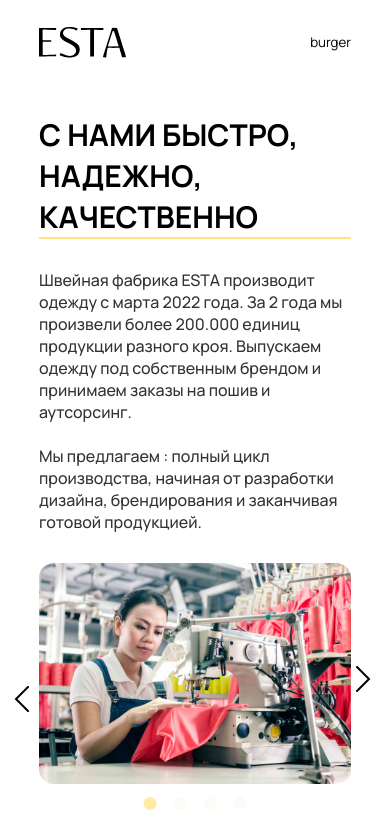
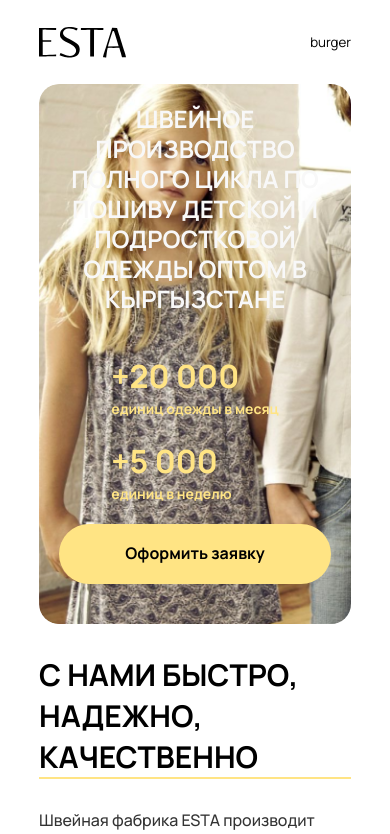
Before and after one commit to aiskairr/esta, a React (Create React App) app: page / in a window 390 px wide. Shown: the top 834 px of the page. Built offline with nearby package versions, Linux system fonts and the light colour scheme.

Commit message:
feat:mainBLock

```diff
--- a/src/App.js
+++ b/src/App.js
@@ -6,12 +6,14 @@ import About from './components/about/About';
 import Category from './components/category/Category';
 import Catalog from './components/catalog/Catalog';
 import Contacts from './components/contacts/Contacts';
+import MainBlock from './components/mainBlock/MainBlock';
 
 function App() {
 
   return (
     <div className="App">
       <Header />
+      <MainBlock />
       <About />
       <Category />
       <Catalog />
--- /dev/null
+++ b/src/components/mainBlock/MainBlock.jsx
@@ -0,0 +1,26 @@
+import styles from "./MainBlock.module.scss"
+
+const MainBlock = () => {
+    return (
+        <div className="container">
+            <div className={styles.wrapper}>
+                <p className={styles.mainText}>Швейное производство полного цикла по пошиву детской и подростковой одежды оптом в Кыргызстане</p>
+                <div className={styles.footer}>
+                <div className={styles.info}>
+                    <div className={styles.info__element}>
+                        <p className={styles.title}>+20 000</p>
+                        <p className={styles.desc}>единиц  одежды в месяц</p>
+                    </div>
+                    <div className={styles.info__element}>
+                        <p className={styles.title}>+5 000</p>
+                        <p className={styles.desc}>единиц в неделю</p>
+                    </div>
+                </div>
+                <button>Оформить заявку</button>
+                </div>
+            </div>
+        </div>
+    )
+}
+
+export default MainBlock;
--- /dev/null
+++ b/src/components/mainBlock/MainBlock.module.scss
@@ -0,0 +1,113 @@
+.wrapper {
+    width: 100%;
+    height: 65vh;
+    border-radius: 30px;
+    background-image: url('../../../public/images/mainBackground.png');
+    background-blend-mode: darken;
+    display: flex;
+    flex-direction: column;
+    justify-content: flex-end;
+    padding: 77px;
+    background-repeat: no-repeat;
+    background-size: cover;
+    padding-bottom: 50px;
+}
+
+.mainText {
+    text-transform: uppercase;
+    font-size: 40px;
+    font-weight: 700;
+    line-height: 45px;
+    text-align: left;
+    color: #F8F8F8;
+}
+
+.footer {
+    display: flex;
+    justify-content: space-between;
+    align-items: end;
+    margin-top: 30px;
+
+    button {
+        width: 30%;
+        height: 60px;
+        padding: 19px;
+        border-radius: 47px;
+        background: #FFE484;
+        font-size: 16px;
+        font-weight: 700;
+        line-height: 21.86px;
+        text-align: center;
+        color: black;
+    }
+
+    .info {
+        display: flex;
+        gap: 80px;
+
+        .info__element {
+            display: flex;
+            flex-direction: column;
+            .title {
+                font-size: 48px;
+                font-weight: 700;
+                line-height: 65.57px;
+                text-align: left;
+                color: #FFE484;
+            }
+
+            .desc {
+                font-size: 16px;
+                font-weight: 700;
+                line-height: 21.86px;
+                text-align: left;
+                color: #FFE484;
+            }
+        }
+    }
+}
+
+/* Мобильная версия */
+@media (max-width: 768px) {
+    .wrapper {
+        padding: 20px; /* Уменьшаем внутренние отступы */
+        height: auto; /* Высота по содержимому */
+        border-radius: 20px; /* Уменьшаем радиус скругления */
+    }
+
+    .mainText {
+        font-size: 24px; /* Уменьшаем размер шрифта */
+        line-height: 30px; /* Уменьшаем межстрочный интервал */
+        text-align: center; /* Центрируем текст */
+    }
+
+    .footer {
+        flex-direction: column; /* Меняем направление на колонку для мобильных устройств */
+        align-items: center; /* Центрируем элементы */
+        margin-top: 20px; /* Уменьшаем отступ сверху */
+
+        button {
+            width: 100%; /* Ширина кнопки на всю ширину контейнера */
+            margin-bottom: 20px; /* Отступ снизу, чтобы отделить кнопку от информации */
+            margin-top: 20px;
+        }
+
+        .info {
+            flex-direction: column; /* В столбик на мобильных */
+            gap: 20px; /* Уменьшение отступов между элементами */
+            margin-top: 20px; /* Дополнительный отступ сверху */
+
+            .info__element {
+                .title {
+                    font-size: 32px; /* Уменьшаем размер шрифта для мобильных */
+                    line-height: 45px; /* Уменьшаем межстрочный интервал */
+                }
+
+                .desc {
+                    font-size: 14px; /* Уменьшаем размер шрифта для мобильных */
+                    line-height: 20px; /* Уменьшаем межстрочный интервал */
+                }
+            }
+        }
+    }
+}
```
Also changed, not shown: public/images/mainBackground.png (added).
